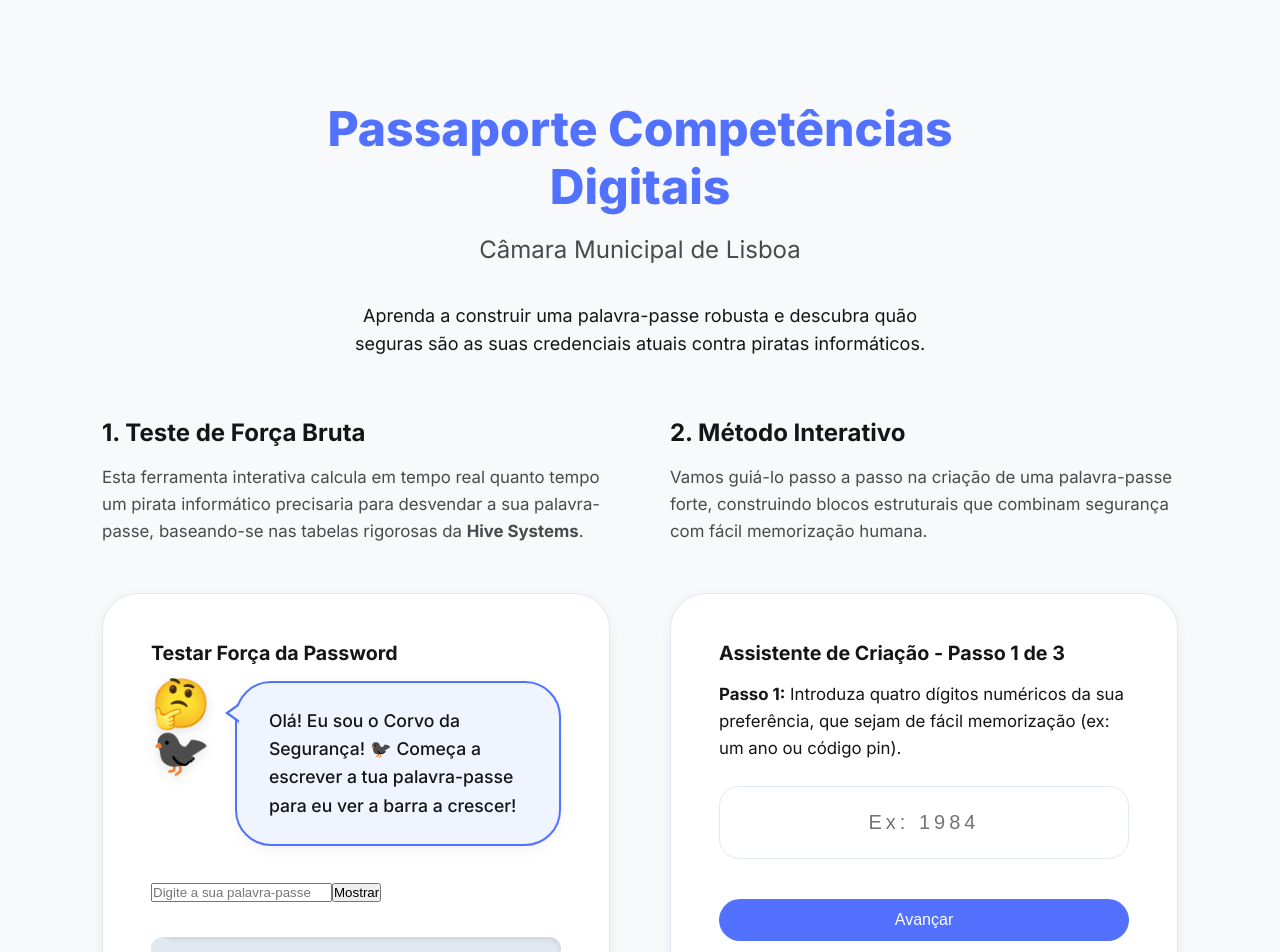
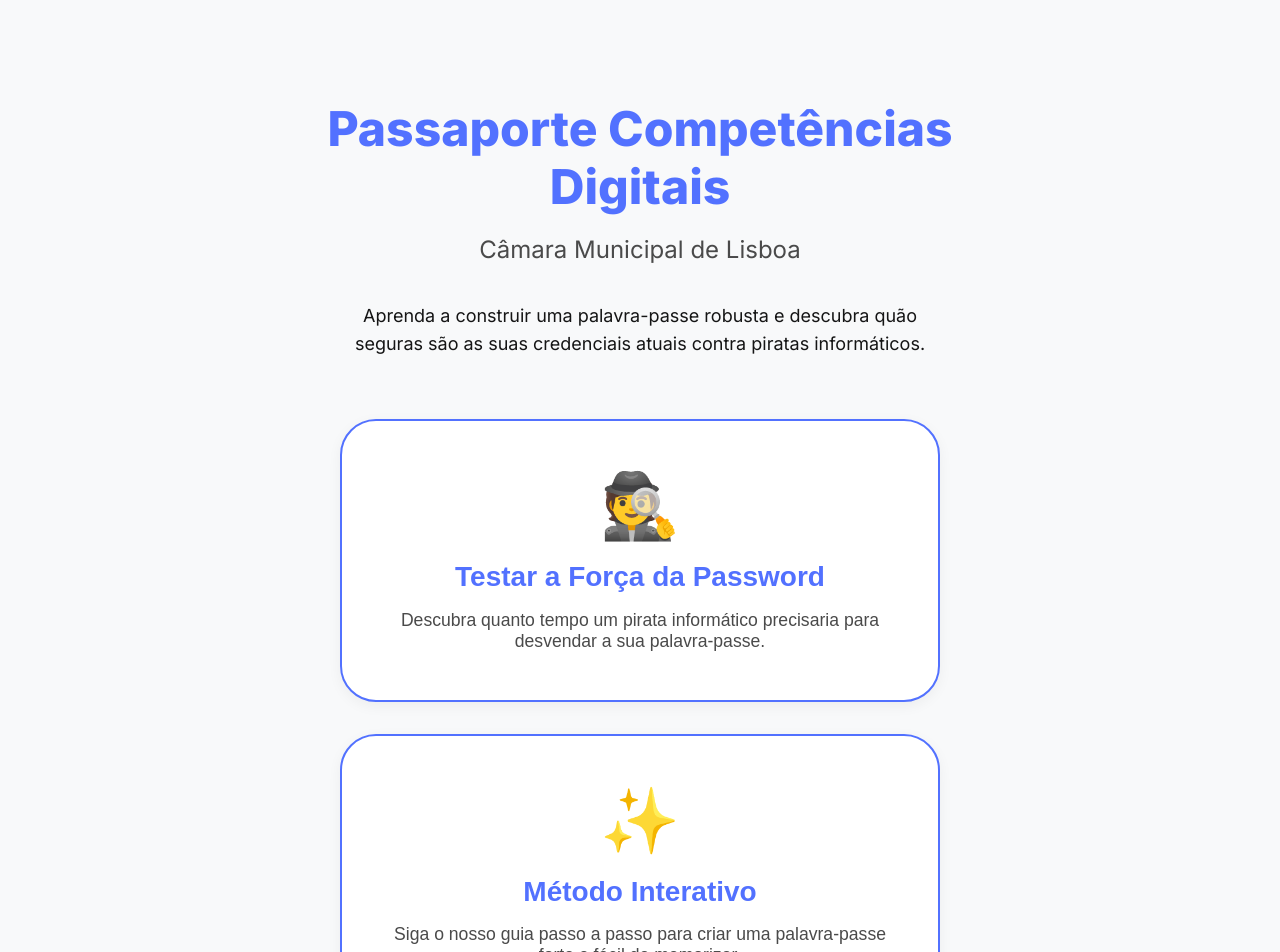
Before and after one commit to ChickenJose/passaportePassword, a Next.js app: page / in a window 1280 px wide. Shown: the top 952 px of the page. Built offline with nearby package versions, Linux system fonts and the light colour scheme.

Commit message:
feat: redesign home screen, enlarge input, simplify mascot to emojis

```diff
--- a/app/globals.css
+++ b/app/globals.css
@@ -434,3 +434,80 @@
     background-color: #333333;
   }
 }
+
+/* Home Screen & Huge Input Overrides */
+.home-menu {
+  display: flex;
+  flex-direction: column;
+  gap: var(--space-4);
+  width: 100%;
+  max-width: 600px;
+  margin: 0 auto;
+}
+
+.giant-menu-btn {
+  display: flex;
+  flex-direction: column;
+  align-items: center;
+  justify-content: center;
+  text-align: center;
+  background-color: var(--c-bg-card);
+  border: 2px solid var(--c-primary);
+  border-radius: var(--radius-lg);
+  padding: var(--space-5);
+  cursor: pointer;
+  transition: all 0.2s ease;
+  color: var(--c-text-main);
+  box-shadow: var(--shadow-sm);
+}
+
+.giant-menu-btn:hover {
+  transform: translateY(-5px);
+  box-shadow: var(--shadow-hover);
+  background-color: #f0f4ff;
+}
+
+@media (prefers-color-scheme: dark) {
+  .giant-menu-btn:hover {
+    background-color: #1e2540;
+  }
+}
+
+.giant-btn-icon {
+  font-size: 4rem;
+  margin-bottom: var(--space-2);
+}
+
+.giant-menu-btn h3 {
+  font-size: 1.75rem;
+  margin-bottom: var(--space-2);
+  color: var(--c-primary);
+}
+
+.giant-menu-btn p {
+  font-size: 1.1rem;
+  color: var(--c-text-muted);
+}
+
+.huge-input {
+  font-size: 2.5rem !important;
+  padding: var(--space-4) !important;
+  text-align: center;
+  letter-spacing: 0.1em;
+  border-radius: var(--radius-lg) !important;
+  height: auto !important;
+}
+
+.view-container {
+  display: flex;
+  flex-direction: column;
+  gap: var(--space-4);
+  width: 100%;
+  max-width: 800px;
+  margin: 0 auto;
+}
+
+.back-btn-container {
+  display: flex;
+  justify-content: flex-start;
+}
--- a/app/page.tsx
+++ b/app/page.tsx
@@ -1,9 +1,13 @@
+'use client';
+
+import { useState } from 'react';
 import { Button } from '@/components/Button';
-import { Card } from '@/components/Card';
 import { PasswordTester } from '@/components/PasswordTester';
 import { PasswordWizard } from '@/components/PasswordWizard';
 
 export default function Home() {
+  const [currentView, setCurrentView] = useState<'home' | 'tester' | 'wizard'>('home');
+
   return (
     <main className="section-spacing">
       <div className="container app-container">
@@ -20,32 +24,33 @@
           </p>
         </header>
 
-        {/* Core Application Grid */}
-        <section className="app-grid">
+        {currentView === 'home' && (
+           <div className="home-menu">
+              <button className="giant-menu-btn" onClick={() => setCurrentView('tester')}>
+                 <span className="giant-btn-icon">🕵️</span>
+                 <h3>Testar a Força da Password</h3>
+                 <p>Descubra quanto tempo um pirata informático precisaria para desvendar a sua palavra-passe.</p>
+              </button>
 
-          {/* Left Column: Password Tester */}
-          <div className="column">
-            <div className="column-header">
-              <h2>1. Teste de Força Bruta</h2>
-              <p className="text-muted">
-                Esta ferramenta interativa calcula em tempo real quanto tempo um pirata informático precisaria para desvendar a sua palavra-passe, baseando-se nas tabelas rigorosas da <strong>Hive Systems</strong>.
-              </p>
-            </div>
-            <PasswordTester />
-          </div>
+              <button className="giant-menu-btn" onClick={() => setCurrentView('wizard')}>
+                 <span className="giant-btn-icon">✨</span>
+                 <h3>Método Interativo</h3>
+                 <p>Siga o nosso guia passo a passo para criar uma palavra-passe forte e fácil de memorizar.</p>
+              </button>
+           </div>
+        )}
 
-          {/* Right Column: Password Wizard (Step by step Guide) */}
-          <div className="column">
-            <div className="column-header">
-              <h2>2. Método Interativo</h2>
-              <p className="text-muted">
-                Vamos guiá-lo passo a passo na criação de uma palavra-passe forte, construindo blocos estruturais que combinam segurança com fácil memorização humana.
-              </p>
-            </div>
-            <PasswordWizard />
-          </div>
-
-        </section>
+        {currentView !== 'home' && (
+           <div className="view-container">
+             <div className="back-btn-container">
+                 <Button variant="outline" onClick={() => setCurrentView('home')}>
+                    &larr; Voltar ao Menu
+                 </Button>
+             </div>
+             {currentView === 'tester' && <PasswordTester />}
+             {currentView === 'wizard' && <PasswordWizard />}
+           </div>
+        )}
 
       </div>
     </main>
--- a/components/PasswordTester.tsx
+++ b/components/PasswordTester.tsx
@@ -37,8 +37,8 @@
             type={showPassword ? 'text' : 'password'}
             value={password}
             onChange={(e) => setPassword(e.target.value)}
-            placeholder="Digite a sua palavra-passe"
-            className="input-field"
+            placeholder="Digite aqui..."
+            className="input-field huge-input"
           />
           <button
             onClick={() => setShowPassword(!showPassword)}
--- a/components/RavenMascot.tsx
+++ b/components/RavenMascot.tsx
@@ -15,17 +15,17 @@
   const getEmoji = () => {
     switch (mood) {
       case 'happy':
-        return '😆 🐦‍⬛';
+        return '😲';
       case 'warning':
-        return '🤔 🐦‍⬛';
+        return '🤔';
       default:
-        return '🐦‍⬛';
+        return '🤓';
     }
   };
 
   return (
     <div className="raven-container">
-      <div className="raven-emoji" aria-hidden="true" role="img" aria-label="Mascote Corvo">
+      <div className="raven-emoji" aria-hidden="true" role="img" aria-label="Mascote">
         {getEmoji()}
       </div>
       <div className="speech-bubble">
--- a/utils/passwordStrength.ts
+++ b/utils/passwordStrength.ts
@@ -24,7 +24,7 @@
       hasNumber: false,
       hasSymbol: false,
       isHiveSystemsSecure: false,
-      mascotHint: 'Olá! Eu sou o Corvo da Segurança! 🐦‍⬛ Começa a escrever a tua palavra-passe para eu ver a barra a crescer!',
+      mascotHint: 'Olá! Começa a escrever a tua palavra-passe para a barra começar a crescer!',
     };
   }
 
```
